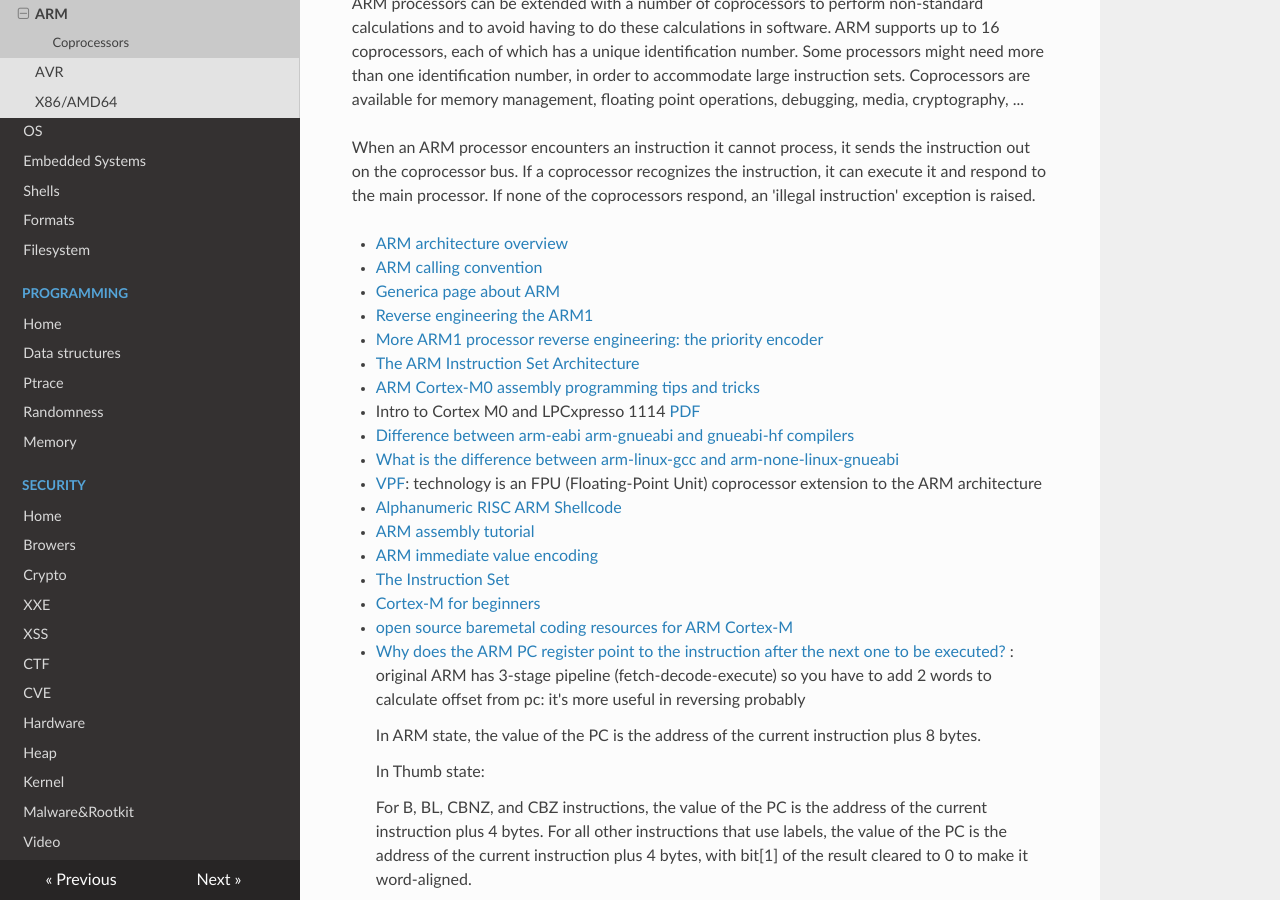
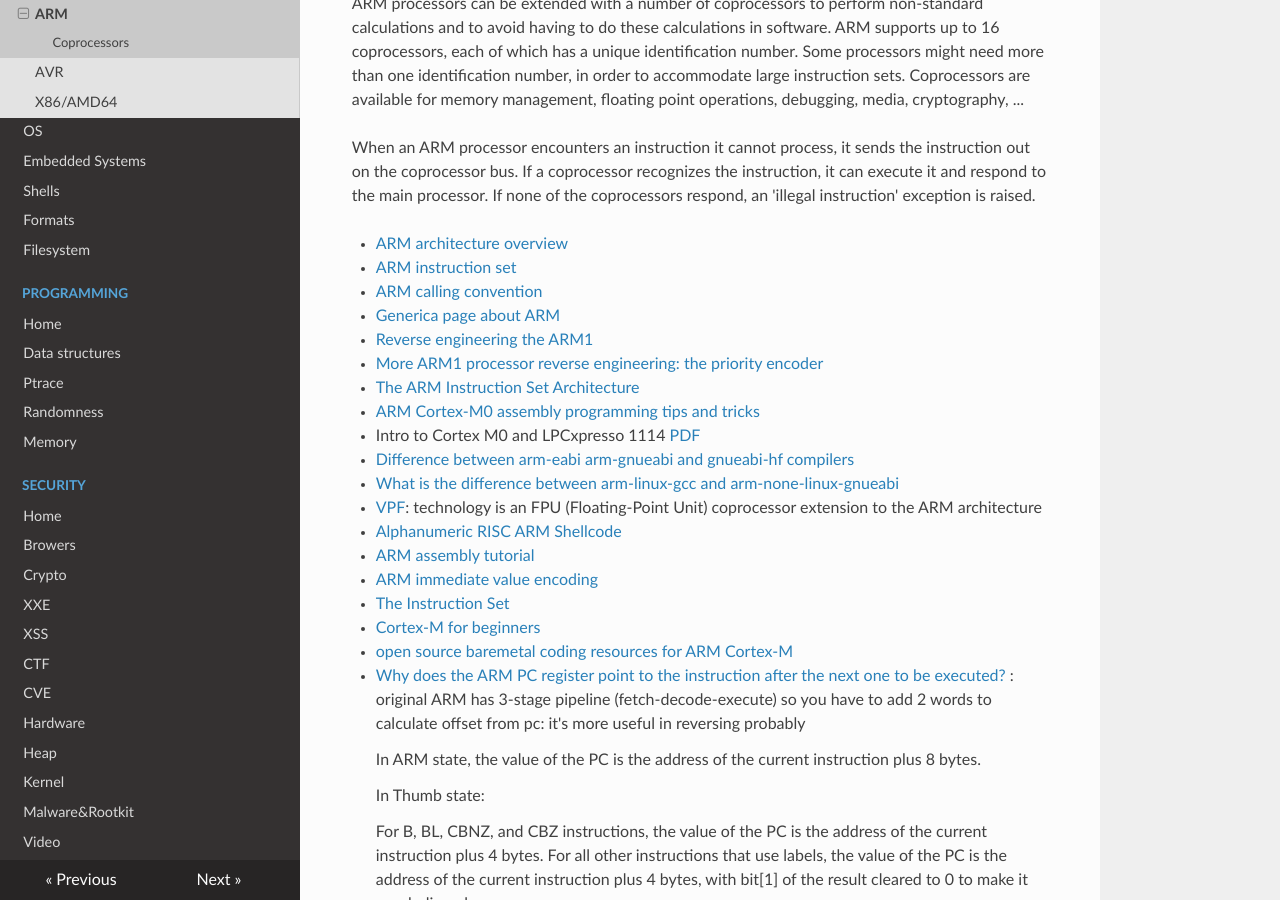
Before and after one commit to gipi/low-level, an MkDocs documentation site: the page built from docs/arch/arm.md, in a window 1280 px wide and 900 px high, scrolled down 576 px. Built offline with MkDocs 1.6.1, drawn with Linux system fonts in a browser that asks for light colours; nearby versions of some CDN libraries; old or Windows-style settings are respelled for this version of MkDocs.

Commit message:
Add link.

```diff
--- a/docs/arch/arm.md
+++ b/docs/arch/arm.md
@@ -39,6 +39,7 @@ respond to the main processor. If none of the coprocessors respond,
 an 'illegal instruction' exception is raised.
 
  - [ARM architecture overview](https://web.eecs.umich.edu/~prabal/teaching/eecs373-f10/readings/ARM_Architecture_Overview.pdf)
+ - [ARM instruction set](http://vision.gel.ulaval.ca/~jflalonde/cours/1001/h17/docs/arm-instructionset.pdf)
  - [ARM calling convention](http://caxapa.ru/thumbs/656023/IHI0042F_aapcs.pdf)
  - [Generica page about ARM](https://www.aldeid.com/wiki/Category:Architecture/ARM)
  - [Reverse engineering the ARM1](http://www.righto.com/2015/12/reverse-engineering-arm1-ancestor-of.html)
```
